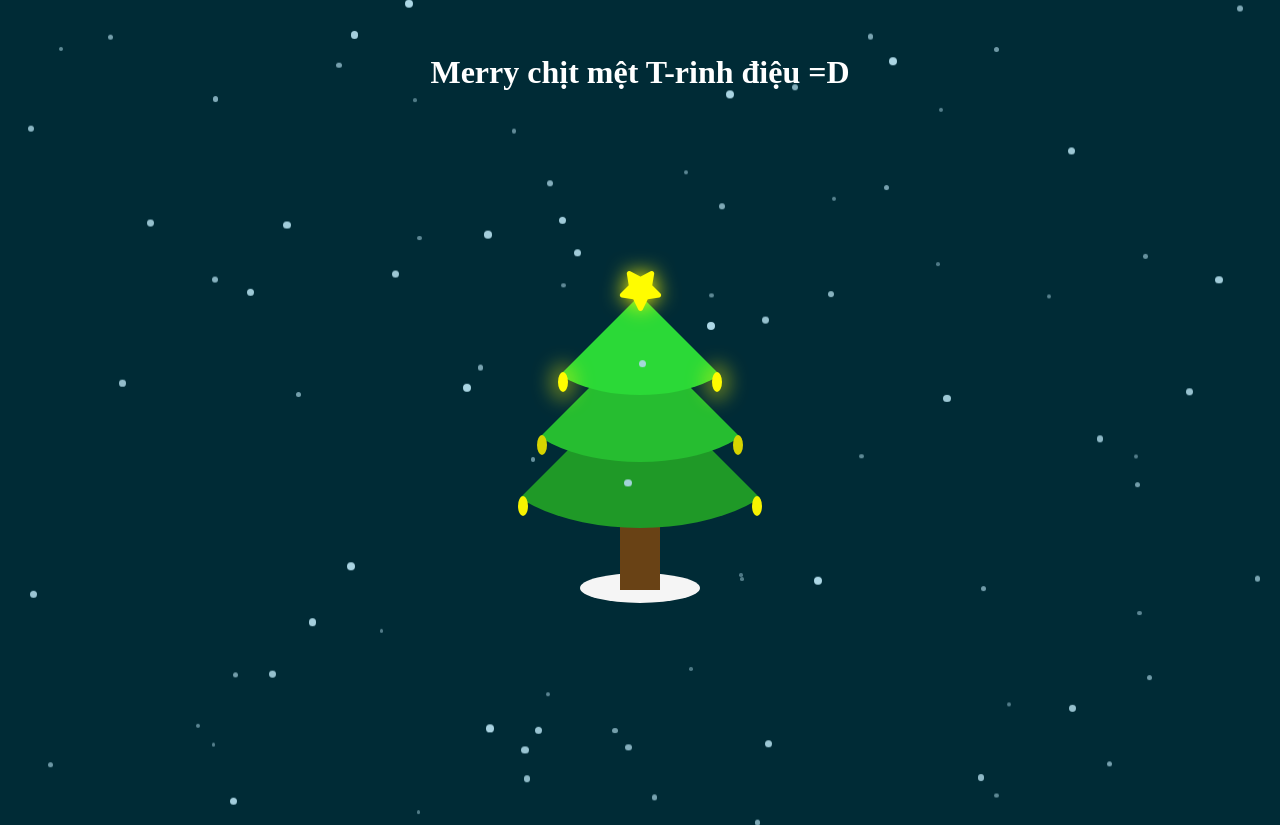
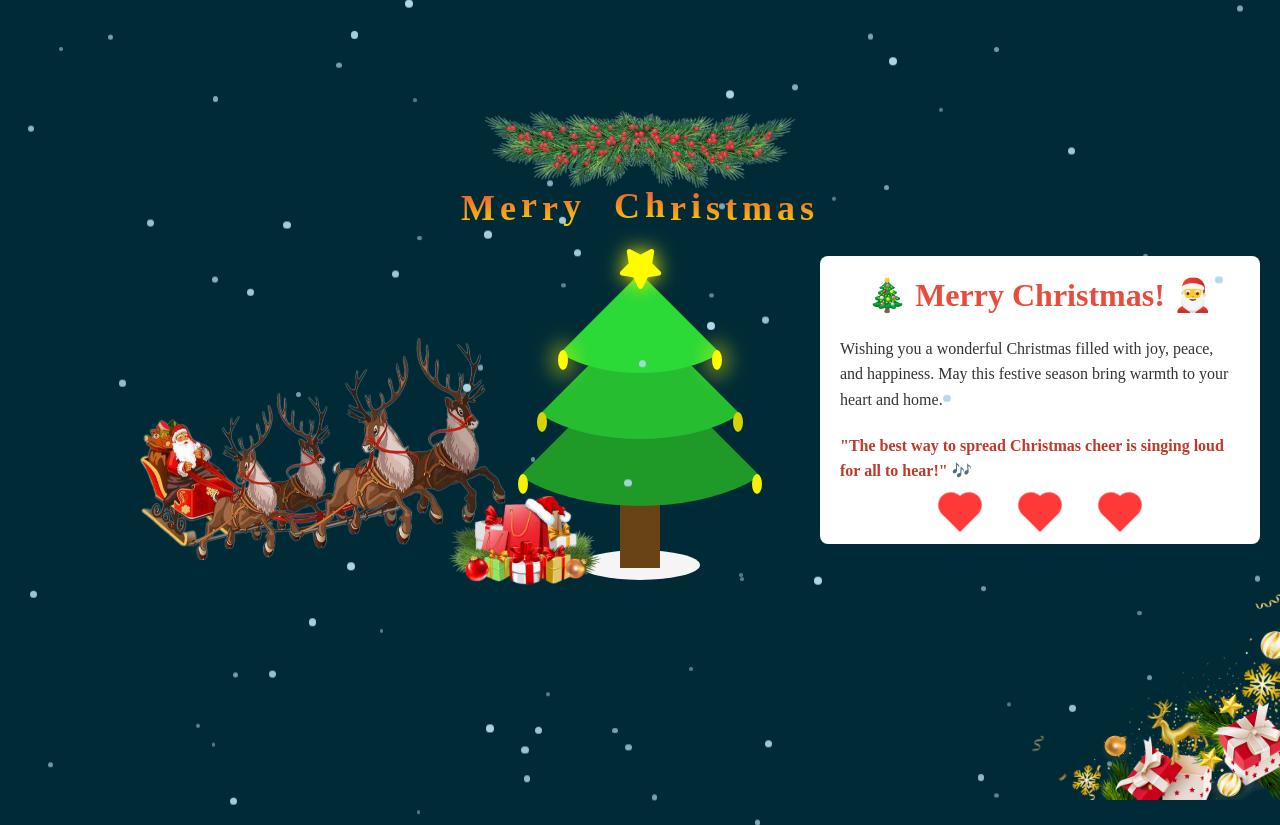
Before and after one commit to ducduy1102/merry-christmas, a plain HTML site: page index.html in a window 1280 px wide. Drawn offline with Linux system fonts and the light colour scheme.

Commit message:
Add gift

```diff
--- a/assets/script.js
+++ b/assets/script.js
@@ -15,3 +15,36 @@ function makeSnow() {
 }
 
 setInterval(makeSnow, 40);
+
+// Get the container element
+var container = document.getElementById("animatedText");
+
+var order = [
+  "m",
+  "e1",
+  "r1",
+  "r2",
+  "y",
+  "c",
+  "h",
+  "r1",
+  "i",
+  "s",
+  "t",
+  "m",
+  "a",
+  "s",
+];
+
+// Function to apply the jumping effect to characters
+function applyJumpEffect() {
+  order.forEach(function (char, index) {
+    var span = container.querySelector("." + char);
+    if (index % 2 === 0) {
+      span.style.animationDelay = index * 0.1 + "s";
+    } else {
+      span.style.animationDelay = (index - 1) * 0.1 + "s";
+    }
+  });
+}
+applyJumpEffect();
--- a/assets/styles.css
+++ b/assets/styles.css
@@ -3,11 +3,77 @@ body {
   margin: 0;
   background: #002b36;
   overflow: hidden;
-  display: grid;
-  place-items: center;
+  /* display: grid; */
+  /* place-items: center; */
+  display: flex;
+  align-items: center;
+  justify-content: center;
+  flex-direction: column;
+}
+
+img {
+  position: absolute;
+}
+
+img.decor {
+  margin-top: -40%;
+  width: 25%;
+}
+
+img.decor_2 {
+  right: 0;
+  bottom: 0;
+  width: 20%;
+}
+
+img.decor_santa-clause {
+  left: 10%;
+  bottom: 30%;
+  width: 30%;
+}
+
+img.gift {
+  margin-top: -8%;
+  margin-bottom: -30%;
+  margin-left: -18%;
+  width: 12%;
+}
+
+@keyframes jump {
+  0%,
+  100% {
+    transform: translateY(0);
+  }
+  50% {
+    transform: translateY(-3px);
+  }
+}
+
+.animated-text {
+  position: absolute;
+  margin-top: -30%;
+
+  font-size: 36px;
+  font-weight: bold;
+  display: inline-block;
+}
+
+.animated-text span {
+  display: inline-block;
+  animation: jump 1s infinite;
+  letter-spacing: 5px;
+  background: linear-gradient(to bottom, #e74c3c, #ffd700);
+  color: transparent;
+  -webkit-background-clip: text;
+  background-clip: text;
+}
+
+.space {
+  margin-right: 10px;
 }
 
 .xmas-tree {
+  margin-top: 100px;
   position: relative;
   width: 500px;
   height: 590px;
@@ -179,3 +245,93 @@ body {
     transform: translateY(105vh);
   }
 }
+
+/* -----------------Message------------------ */
+.container {
+  border-radius: 8px;
+  margin-right: -800px;
+  position: absolute;
+  max-width: 400px;
+  padding: 20px;
+  background-color: #ffffff;
+}
+
+h1 {
+  margin-top: 0;
+  color: #e74c3c;
+  text-align: center;
+}
+
+p {
+  font-size: 16px;
+  line-height: 1.6;
+  color: #333333;
+}
+
+.festive-text {
+  color: #c0392b;
+  font-weight: bold;
+}
+
+.spacing {
+  margin-bottom: 20px;
+}
+
+/* --------------HEART----------------- */
+.group-heart {
+  display: flex;
+  flex-direction: row;
+  gap: 60px;
+  width: 100%;
+  justify-content: center;
+}
+
+.heart {
+  position: relative;
+  width: 20px;
+  height: 20px;
+  background-color: #ff3838;
+  transform: rotate(45deg);
+  animation: heartbeat 1.4s linear infinite;
+}
+
+.heart:before,
+.heart:after {
+  content: "";
+  position: absolute;
+  top: 0;
+  left: 0;
+  width: 100%;
+  height: 100%;
+  background-color: #ff3838;
+  border-radius: 50%;
+}
+
+.heart:before {
+  transform: translateY(-50%);
+}
+
+.heart:after {
+  transform: translateX(-50%);
+}
+
+@keyframes heartbeat {
+  0% {
+    transform: rotate(45deg) scale(1);
+  }
+  25% {
+    transform: rotate(45deg) scale(1);
+  }
+  30% {
+    transform: rotate(45deg) scale(1.4);
+  }
+  50% {
+    transform: rotate(45deg) scale(1.2);
+  }
+  70% {
+    transform: rotate(45deg) scale(1.4);
+  }
+  100% {
+    transform: rotate(45deg) scale(1);
+  }
+}
--- a/index.html
+++ b/index.html
@@ -11,7 +11,25 @@
     <title>Christmas Tree</title>
   </head>
   <body>
-    <h1 class="title" style="color: white">Merry chịt mệt T-rinh điệu =D</h1>
+    <img class="decor" src="./images/decor.png" alt="" />
+    <img class="gift" src="./images/gift.png" alt="" />
+    <!-- <h1 class="title" style="color: white">Merry Christmas</h1> -->
+    <!-- <div class="animated-text">
+      <span class="m">M</span><span class="e1">e</span><span class="r1">r</span
+      ><span class="r2">r</span><span class="y">y</span>
+      <span class="space"></span>
+      <span class="c">C</span><span class="h">h</span><span class="r1">r</span
+      ><span class="i">i</span><span class="s">s</span><span class="t">t</span
+      ><span class="m">m</span><span class="a">a</span><span class="s">s</span>
+    </div> -->
+    <div class="animated-text" id="animatedText">
+      <span class="m">M</span><span class="e1">e</span><span class="r1">r</span
+      ><span class="r2">r</span><span class="y">y</span>
+      <span class="space"></span>
+      <span class="c">C</span><span class="h">h</span><span class="r1">r</span
+      ><span class="i">i</span><span class="s">s</span><span class="t">t</span
+      ><span class="m">m</span><span class="a">a</span><span class="s">s</span>
+    </div>
     <div class="xmas-tree">
       <div class="star"><i class="fa-solid fa-star"></i></div>
       <div class="t1"></div>
@@ -20,6 +38,33 @@
       <div class="stem"></div>
       <div class="snow-ground"></div>
     </div>
+    <div class="container">
+      <h1 class="title-message">🎄 Merry Christmas! 🎅</h1>
+      <div class="spacing"></div>
+
+      <p>
+        Wishing you a wonderful Christmas filled with joy, peace, and happiness.
+        May this festive season bring warmth to your heart and home.
+      </p>
+
+      <div class="spacing"></div>
+
+      <p class="festive-text">
+        "The best way to spread Christmas cheer is singing loud for all to
+        hear!" 🎶
+      </p>
+
+      <div class="spacing"></div>
+
+      <div class="group-heart">
+        <div class="heart"></div>
+        <div class="heart"></div>
+        <div class="heart"></div>
+      </div>
+    </div>
+    <!-- <img class="decor_2" src="./images/decor_2.png" alt="" /> -->
+    <img class="decor_2" src="./images/decor_3.png" alt="" />
+    <img class="decor_santa-clause" src="./images/santa_clause.png" alt="" />
     <script src="./assets/script.js"></script>
   </body>
 </html>
```
Also changed, not shown: images/decor.png (added), images/decor_2.png (added), images/decor_3.png (added), images/gift.png (added), images/santa_clause.png (added).
